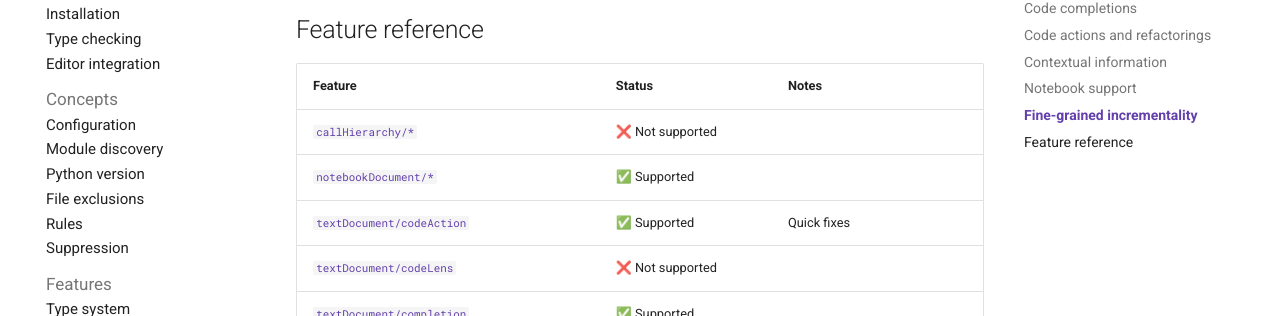
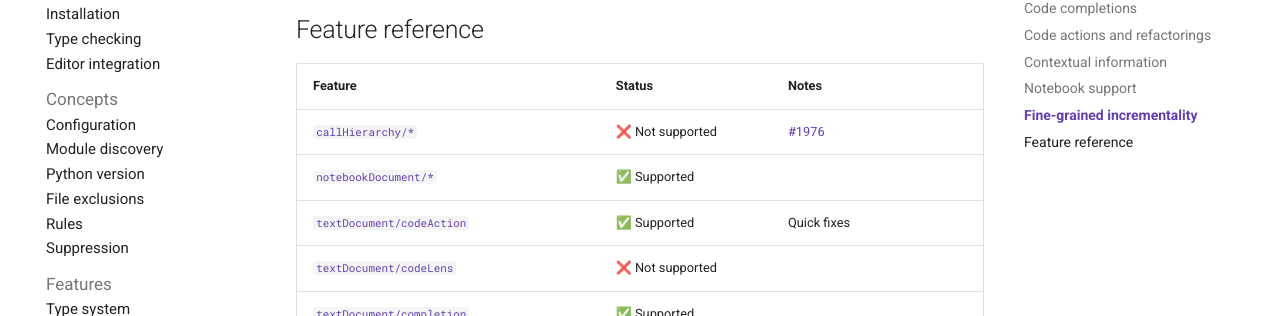
Before and after one commit to astral-sh/ty, an MkDocs documentation site: the page built from docs/features/language-server.md, in a window 1280 px wide and 900 px high, scrolled down 4288 px. Shown: the part 136-452 px from the top of the window. Built offline with MkDocs 1.6.1 and Material for MkDocs 9.7.7, drawn with Linux system fonts in a browser that asks for light colours; comment, search, counter and statistics services are not loaded.

Commit message:
docs: add link for the call hierarchy tracking issue (#2816)
## Summary

This just adds a link in the documentation to the corresponding to the
issue tracking call hierarchy feature (#1976 )

## Test Plan

The precommit hook passes, and when previewing the doc locally the
change appears correct (and this is only a change to documentation).

```diff
--- a/docs/features/language-server.md
+++ b/docs/features/language-server.md
@@ -114,7 +114,7 @@ within a few milliseconds, even on large projects.
 
 | Feature                                               | Status           | Notes                                                         |
 | ----------------------------------------------------- | ---------------- | ------------------------------------------------------------- |
-| [`callHierarchy/*`][callhierarchy]                    | ❌ Not supported |                                                               |
+| [`callHierarchy/*`][callhierarchy]                    | ❌ Not supported | [#1976]                                                       |
 | [`notebookDocument/*`][notebookdocument]              | ✅ Supported     |                                                               |
 | [`textDocument/codeAction`][codeaction]               | ✅ Supported     | Quick fixes                                                   |
 | [`textDocument/codeLens`][codelens]                   | ❌ Not supported |                                                               |
@@ -146,6 +146,7 @@ within a few milliseconds, even on large projects.
 | [`workspace/willRenameFiles`][willrenamefiles]        | ❌ Not supported | [#1560]                                                       |
 
 [#1560]: https://github.com/astral-sh/ty/issues/1560
+[#1976]: https://github.com/astral-sh/ty/issues/1976
 [#534]: https://github.com/astral-sh/ty/issues/534
 [callhierarchy]: https://microsoft.github.io/language-server-protocol/specifications/lsp/3.17/specification/#callHierarchy_incomingCalls
 [codeaction]: https://microsoft.github.io/language-server-protocol/specifications/lsp/3.17/specification/#textDocument_codeAction
```
